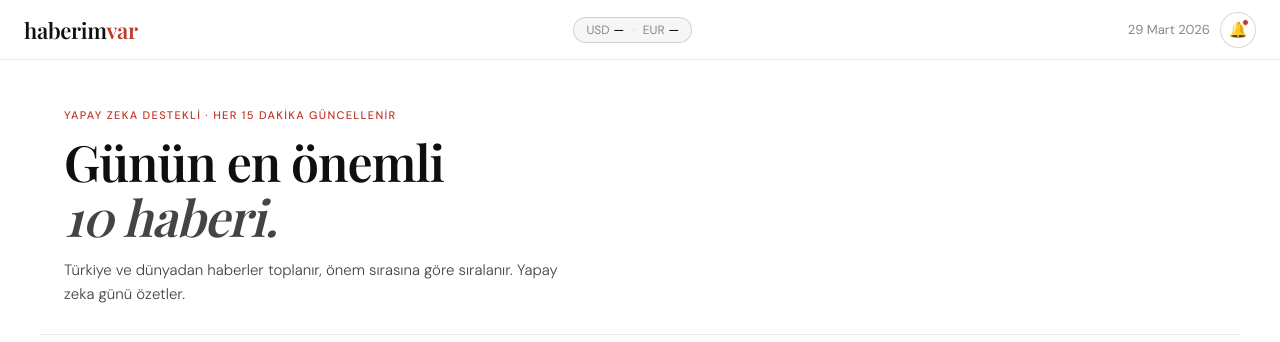
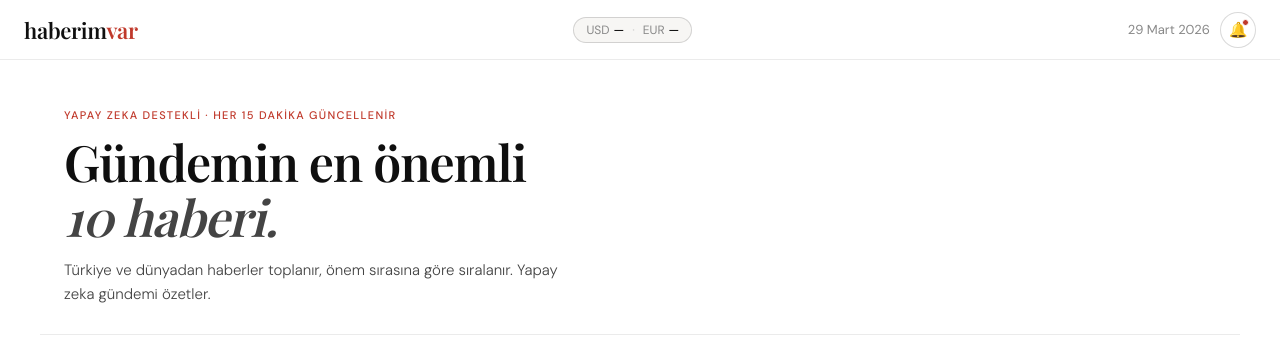
Before and after one commit to acanr/haberci, a website: page public/index.html in a window 1280 px wide. Shown: the top 342 px of the page. Drawn offline with nearby package versions, Linux system fonts and the light colour scheme; no server answers.

Commit message:
Update index.html

```diff
--- a/public/index.html
+++ b/public/index.html
@@ -3,7 +3,7 @@
 <head>
   <meta charset="UTF-8" />
   <meta name="viewport" content="width=device-width, initial-scale=1.0" />
-  <title>Haberimvar — Günün En Önemli 10 Haberi</title>
+  <title>Haberimvar — Gündemin En Önemli 10 Haberi</title>
   <link rel="preconnect" href="https://fonts.googleapis.com" />
   <link href="https://fonts.googleapis.com/css2?family=Playfair+Display:wght@400;600&family=DM+Sans:wght@300;400;500&display=swap" rel="stylesheet" />
   <style>
@@ -268,8 +268,8 @@
 
 <div class="hero">
   <div class="hero-eyebrow">Yapay Zeka Destekli · Her 15 Dakika Güncellenir</div>
-  <h1 class="hero-title">Günün en önemli<br><em>10 haberi.</em></h1>
-  <p class="hero-sub">Türkiye ve dünyadan haberler toplanır, önem sırasına göre sıralanır. Yapay zeka günü özetler.</p>
+  <h1 class="hero-title">Gündemin en önemli<br><em>10 haberi.</em></h1>
+  <p class="hero-sub">Türkiye ve dünyadan haberler toplanır, önem sırasına göre sıralanır. Yapay zeka gündemi özetler.</p>
 </div>
 
 <div class="status-bar">
@@ -303,7 +303,7 @@
     <div class="briefing-card" id="briefing-card" style="display:none;">
       <div class="briefing-header">
         <div class="briefing-icon">⚡</div>
-        <span class="briefing-label">Günün Brifingi</span>
+        <span class="briefing-label">Gündemin Özeti</span>
         <span class="briefing-sublabel" id="briefing-time"></span>
       </div>
       <div id="briefing-content">
```
